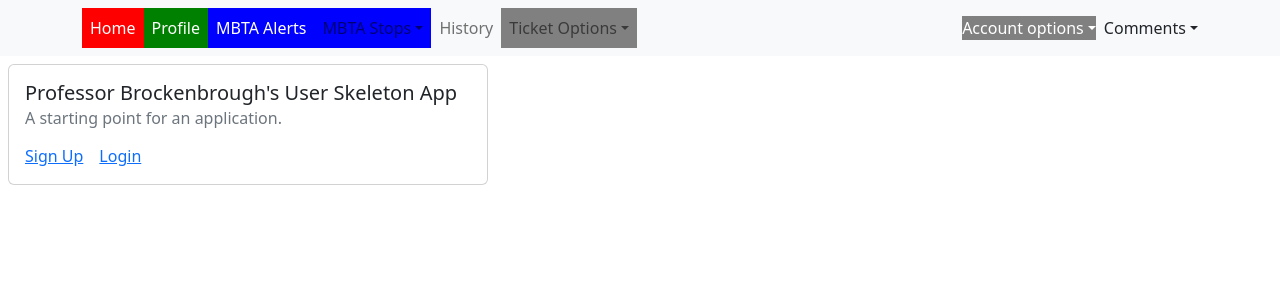
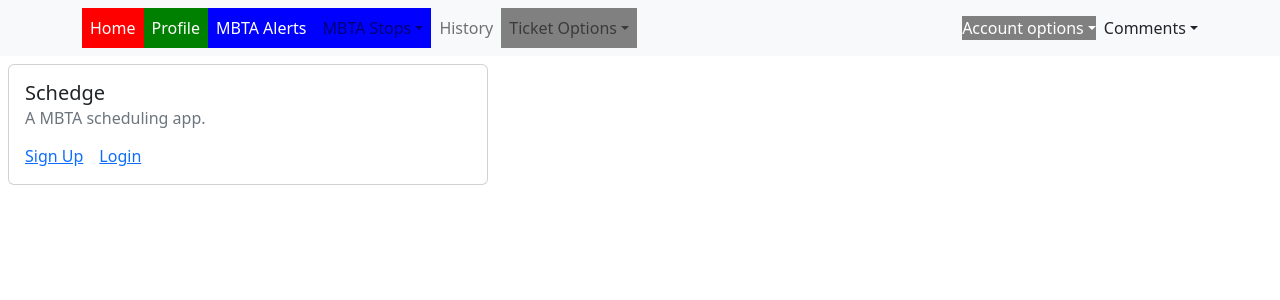
Before and after one commit to conkbonk/csc300-project, a React (Create React App) app in the folder frontend/: page / in a window 1280 px wide. Shown: the top 300 px of the page. Built offline with nearby package versions, Linux system fonts and the light colour scheme.

Commit message:
rename prof brock card

```diff
--- a/frontend/src/components/navbar.js
+++ b/frontend/src/components/navbar.js
@@ -19,7 +19,7 @@ export default function Navbar() {
         <ReactNavbar.Collapse id="basic-navbar-nav">
           <Nav className="me-auto">
             <Nav.Link href="/home" style={{backgroundColor: "red", color: "white"}}>Home</Nav.Link>
-            <Nav.Link href="/privateUserProfile" style={{backgroundColor: "green", color: "white"}}>Profile</Nav.Link>
+            <Nav.Link href="/PrivateUserProfile" style={{backgroundColor: "green", color: "white"}}>Profile</Nav.Link>
             <Nav.Link href="/mbtaAlerts" style={{backgroundColor: "blue", color: "white"}}>MBTA Alerts</Nav.Link>
             <NavDropdown title="MBTA Stops" id="basic-nav-dropdown" style={{ backgroundColor: "blue", color: "white" }}>
               <NavDropdown.Item href="/redStops" style={{backgroundColor: "red", color: "white"}}>Red Line Stops</NavDropdown.Item>
--- a/frontend/src/components/pages/landingPage.js
+++ b/frontend/src/components/pages/landingPage.js
@@ -6,8 +6,8 @@ const Landingpage = () => {
     return (
         <Card style={{ width: '30rem' }} className="mx-2 my-2">
         <Card.Body>
-          <Card.Title>Professor Brockenbrough's User Skeleton App</Card.Title>
-          <Card.Subtitle className="mb-2 text-muted">A starting point for an application.</Card.Subtitle>
+          <Card.Title>Schedge</Card.Title>
+          <Card.Subtitle className="mb-2 text-muted">A MBTA scheduling app.</Card.Subtitle>
           <Card.Text>
           </Card.Text>
           <Card.Link href="/signup">Sign Up</Card.Link>
```
